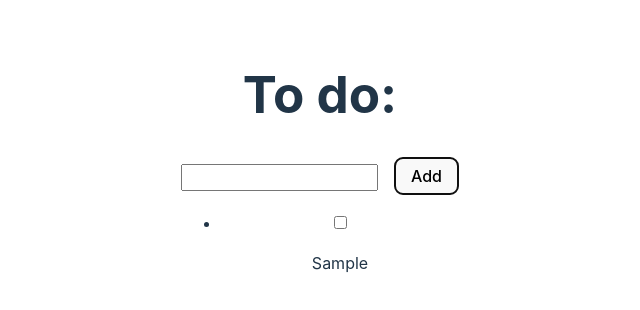
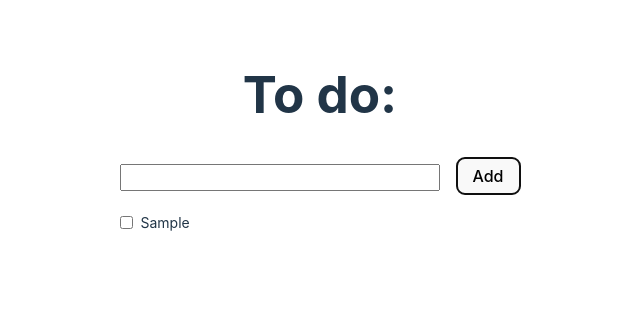
Before and after one commit to DavidGridley/to-do-app, a React (Vite) app: page / in a window 1280 px wide. Both pictures are taken after typing "Sample" into the empty fields and a click on the button "Add". Shown: the top 310 px of the page, without its empty margins (320-960 px from the left). Built offline with nearby package versions, Linux system fonts and the light colour scheme.

Commit message:
add list item styles

```diff
--- a/src/App.css
+++ b/src/App.css
@@ -2,14 +2,45 @@
   max-width: 1280px;
   margin: 0 auto;
   padding: 2rem;
-  text-align: center;
 }
 
 .add-item-input {
   padding: 4px 8px;
+  width: 300px;
 }
 
 .add-item-button {
   margin-left: 16px;
   padding: 8px 16px;
 }
+
+h1 {
+  text-align: center;
+}
+
+ul {
+  list-style: none;
+  padding-left: 0;
+}
+
+.list-item-row {
+  display: flex;
+  flex-direction: row;
+  align-items: center;
+  height: 24px;
+}
+
+.list-item-checkbox {
+  margin: 0 8px 0 0;
+}
+
+.list-item-value {
+  margin: 0;
+  font-size: 14px;
+}
+
+.list-item-value-checked {
+  margin: 0;
+  font-size: 14px;
+  text-decoration: line-through;
+}
--- a/src/components/ListItem.tsx
+++ b/src/components/ListItem.tsx
@@ -17,7 +17,11 @@ const ListItem: React.FC<Props> = ({ item, onChange }) => {
                     checked={item.checked}
                     onChange={() => onChange(item)}
                 />
-                <p className='list-item-value'>{item.value}</p>
+                <p
+                    className={!item.checked ? 'list-item-value' : 'list-item-value-checked'}
+                >
+                    {item.value}
+                </p>
             </span>
         </li>
     )
```
